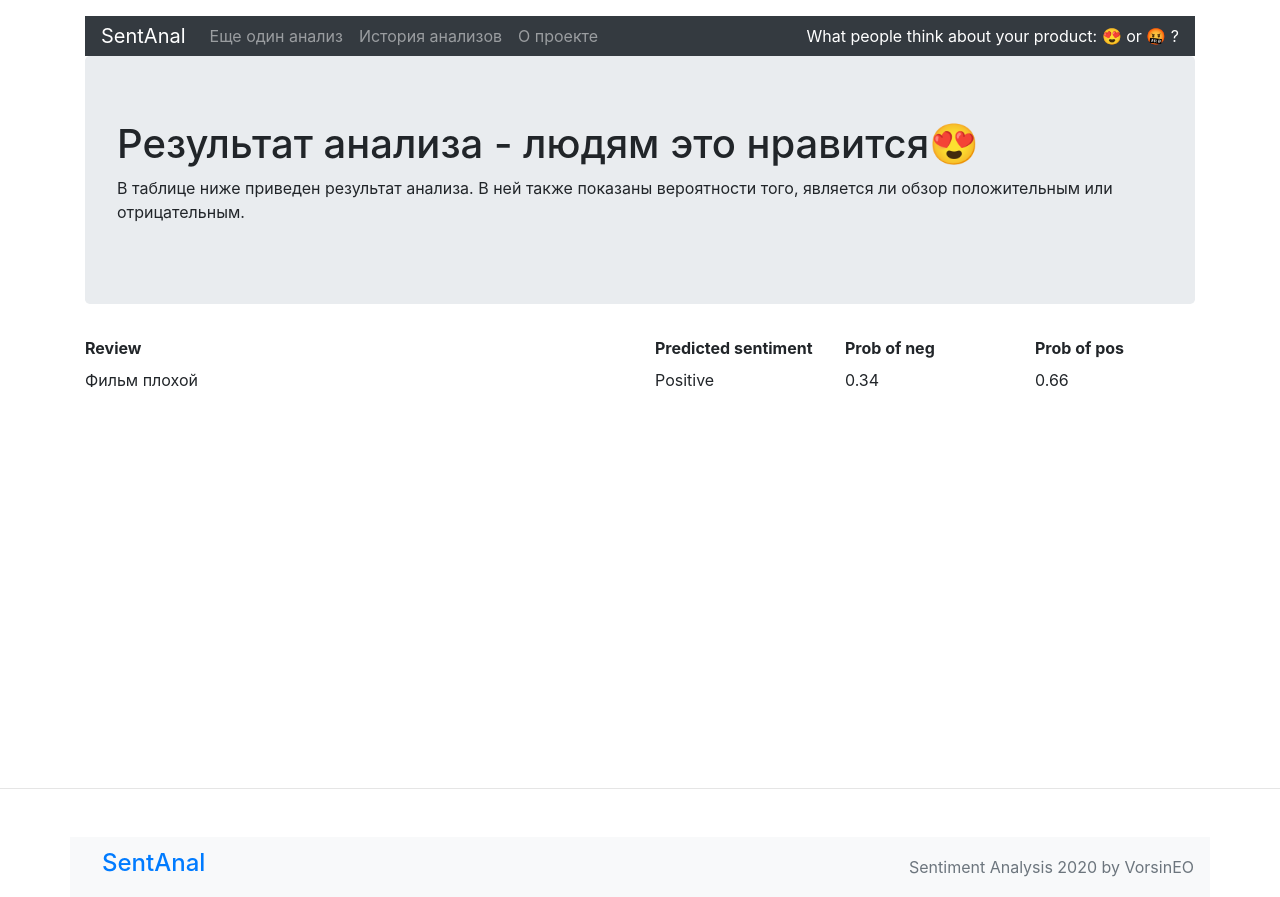
After one commit to VorsinEO/sentiment_anal_small_dataset, a Flask app: page /result_rus/1/ in a window 1280 px wide. The commit adds this page. Run offline with Flask 2, Linux system fonts and the light colour scheme; data comes from the database, SQL or seed files in the repository; both versions use the stored data as it was after the commit; parts of the project's set-up code (start-up, migrations or seed data) failed here and were passed over; some libraries are stand-ins or nearby versions.

Commit message:
add russian sentanal

```diff
--- a/forms.py
+++ b/forms.py
@@ -3,4 +3,4 @@ from wtforms import TextAreaField
 from wtforms.validators import DataRequired, Length
 
 class ReviewForm(FlaskForm):
-    review = TextAreaField("Review", validators=[DataRequired(), Length(max=600, message = "Enter up to 600 characters")])
+    review = TextAreaField("Review", validators=[DataRequired(), Length(max=2000, message = "Enter up to 2000 characters")])
--- /dev/null
+++ b/templates/header_ru.html
@@ -0,0 +1,18 @@
+<header class="container mt-3">
+
+    <nav class="navbar navbar-expand-lg navbar-dark bg-dark">
+      <a class="navbar-brand" href="/">SentAnal</a>
+      <button class="navbar-toggler" type="button" data-toggle="collapse" data-target="#navbarNavAltMarkup" aria-controls="navbarNavAltMarkup" aria-expanded="false" aria-label="Toggle navigation">
+        <span class="navbar-toggler-icon"></span>
+      </button>
+      <div class="collapse navbar-collapse" id="navbarNavAltMarkup">
+        <div class="navbar-nav">
+          <a class="nav-item nav-link {% if request.path=='/'%} active {% endif%}" href="/russian_anal/">Еще один анализ</a>
+          <a class="nav-item nav-link {% if request.path=='/previous_analysis/'%} active {% endif%}" href="/previous_analysis_rus/">История анализов</a>
+          <a class="nav-item nav-link {% if request.path=='/about/'%} active {% endif%}" href="/about/">О проекте</a>
+
+        </div>
+      </div>
+      <p class="my-2 text-white bg-dark "> What people think about your product:&nbsp;😍&nbsp;or&nbsp;🤬&nbsp;? </p>
+    </nav>
+  </header>
--- a/templates/main.html
+++ b/templates/main.html
@@ -6,7 +6,7 @@
   {% include 'header.html' %}
   <main class="container mt-3">
   {% include 'main_banner.html' %}
-  <form action="/" method="POST" >
+  <form action="/english_anal/" method="POST" >
     <!-- Чтобы валидацию WTF пройти вставляем внутри формы такое-->
       {{ form.csrf_token() }}
       <div class="form-label-group">
--- /dev/null
+++ b/templates/result_rus.html
@@ -0,0 +1,54 @@
+{% extends 'base.html' %}
+
+{% block container %}
+{% include 'header_ru.html' %}
+<main class="container">
+    <div class="jumbotron">
+        {% if res.sentiment == 1%}
+        <h1>Результат анализа - людям это нравится😍</h1>
+        {% else%}
+        <h1>Результат анализа - людям это не нравится 🤬</h1>
+        {% endif%}
+        <p>В таблице ниже приведен результат анализа. В ней также показаны вероятности того, является ли обзор положительным или отрицательным.</p>
+      </div>
+    <div class="row my-2">
+        <div class="col-6 font-weight-bold">Review</div>
+        <div class="col-2 font-weight-bold">Predicted sentiment</div>
+        <div class="col-2 font-weight-bold">Prob of neg</div>
+        <div class="col-2 font-weight-bold">Prob of pos</div>
+    </div>
+    <div class="row mb-5">
+        <div class="col-6">{{res.origin_text}} </div>
+        {% if res.sentiment == 1%}
+        <div class="col-2">Positive</div>
+        {% else%}
+        <div class="col-2">Negative</div>
+        {% endif%}
+        <div class="col-2">{{res.sentiment_proba_neg}}</div>
+        <div class="col-2">{{res.sentiment_proba_pos}}</div>
+    </div>
+
+    {% if not answer_exist%}
+    <div class="alert alert-info mt-5">
+        <strong>Info!</strong> Вы можете помочь нам улучшить качество, ответив на вопрос ниже.
+      </div>
+    <hr/>
+    <div class="row my-4 pl-3">
+        <h3>Вы согласны с анализом? Или нет?</h3>
+    </div>
+    <div class="row my-2 pl-3">
+        <a href="/answer_rus/{{res.id}}/1/" class="btn btn-success mr-4" role="button">True</a>
+        <a href="/answer_rus/{{res.id}}/0/" class="btn btn-danger ml-4" role="button">False</a>
+    </div>
+    {% endif%}
+
+    {% if show_thanks%}
+    <div class="mt-5"><hr/></div>
+    <div class="alert alert-success mt-5">
+        <strong>Success!</strong> Спасибо за вашу помощь в улучшении нашего проекта!
+      </div>
+
+    {% endif%}
+
+</main>
+{% endblock %}
--- a/views.py
+++ b/views.py
@@ -2,13 +2,15 @@ import pickle
 from flask import render_template, session, redirect, request
 
 from app import app, db
-from models import Review
+from models import Review, Review_rus
 from forms import ReviewForm
-from preprocess import preprocess_text
+from preprocess import preprocess_text, preprocess_text_rus
 
 #Загрузим модель и векторизацию
 vectorizer = pickle.load(open('bow_vectorizer.pickle','rb'))
 model = pickle.load(open('model.pickle','rb'))
+vectorizer_rus = pickle.load(open('bow_vectorizer_rus.pickle','rb'))
+model_rus = pickle.load(open('model_rus.pickle','rb'))
 
 #получить класс по тексту 0 - не понравилось, 1 - понравилось
 def get_sentiment(text):
@@ -30,9 +32,33 @@ def get_sentiment(text):
 
     return result
 
-#Главная страница
-@app.route('/',  methods=["GET", "POST"])
+#получить класс по тексту 0 - не понравилось, 1 - понравилось
+def get_sentiment_rus(text):
+    result = dict()
+    result['origin_text']=text
+
+    #получить вектор из предобработанного текста
+    proc_text = preprocess_text_rus(text)
+    result['proc_text']=proc_text
+
+    vector = vectorizer_rus.transform([proc_text])
+
+    sentiment = model_rus.predict(vector)
+    result['sentiment']=int(sentiment[0])
+
+    sentiment_proba = model_rus.predict_proba(vector)
+    result['sentiment_proba_neg']=sentiment_proba[0][0].round(2)
+    result['sentiment_proba_pos']=sentiment_proba[0][1].round(2)
+
+    return result
+# Главная страница выбора анализа
+@app.route('/')
 def home():
+    return render_template('index.html')
+
+# #Главная страница английского анализа
+@app.route('/english_anal/',  methods=["GET", "POST"])
+def english_anal():
 
     form = ReviewForm()
     if form.validate_on_submit() and (request.method == "POST"):
@@ -109,3 +135,79 @@ def get_previous():
 def get_about():
     my_dict={'Rus':'rus','Eng':'eng'}
     return render_template('about.html', my_dict=my_dict)
+
+#Главная для русского анализа
+@app.route('/russian_anal/',  methods=["GET", "POST"])
+def russian_anal():
+
+    form = ReviewForm()
+    if form.validate_on_submit() and (request.method == "POST"):
+        review = (form.review.data)
+        reviews = session.get('reviews', [])
+        reviews.append(review)
+        session['reviews'] = reviews
+
+        sent_an = get_sentiment_rus(review)
+        new_review = Review_rus(
+            origin_text=review,
+            sentiment=sent_an['sentiment'],
+            sentiment_proba_neg = sent_an['sentiment_proba_neg'],
+            sentiment_proba_pos = sent_an['sentiment_proba_pos'])
+        db.session.add(new_review)
+        db.session.commit()
+
+
+        return redirect(f'/result_rus/{new_review.id}/')
+
+    output = render_template('main_rus.html', form=form)
+    return output
+
+#Страница результата анализа на русском
+@app.route('/result_rus/<int:id>/')
+def get_result_rus(id):
+    db_review = db.session.query(Review_rus).get_or_404(id)
+
+    #просить ли валидировать ответ модели
+    answer_exist = False
+    if db_review.check_answer is not None:
+        answer_exist = True
+
+    #благодарить ли за валидацию или уже благодарили
+    show_thanks = False
+    review_thanks = session.get('review_thanks',[])
+    if answer_exist and len(review_thanks)>0:
+        _ = session['review_thanks'].pop()
+        show_thanks = True
+
+    output = render_template('result_rus.html',  res=db_review, answer_exist=answer_exist, show_thanks=show_thanks)
+    return output
+
+#ендпойнт обработки клика на фидбэк по результату для русского анализа
+@app.route('/answer_rus/<int:id>/<int:answer>/')
+def get_answer_rus(id, answer):
+    db_review = db.session.query(Review_rus).get_or_404(id)
+    db_review.check_answer = bool(answer)
+    db.session.commit()
+
+    review_thanks = session.get('review_thanks',[])
+    review_thanks.append('thanks')
+    session['review_thanks'] = review_thanks
+
+    return redirect(f'/result_rus/{id}/')
+
+@app.route('/previous_analysis_rus/')
+def get_previous_rus():
+    all_reviews = db.session.query(Review_rus).filter(Review_rus.check_answer!=None)
+    true_count = 0
+    count = 0
+    for rev in all_reviews:
+        if rev.check_answer == True:
+            true_count += 1
+        count += 1
+    if count == 0:
+        return 'No previous analysis in the database. Sorry'
+    accuracy = round((true_count/count),2)
+    results = all_reviews = db.session.query(Review_rus).filter(Review_rus.check_answer!=None).order_by(Review_rus.id.desc()).limit(5)
+
+    output = render_template('previous_rus.html', results=results, accuracy=accuracy)
+    return output
```
Also changed, not shown: models.py (+12 -1 lines), preprocess.py (+14 -0 lines), requirements.txt (+22 -3 lines), templates/about.html (+15 -14 lines), templates/header.html (+1 -14 lines), templates/header_index.html (added, +16 -0 lines), templates/index.html (added, +45 -0 lines), templates/main_banner_rus.html (added, +8 -0 lines), templates/main_rus.html (added, +22 -0 lines), templates/previous_rus.html (added, +35 -0 lines), reviews.db, static/England.png (added), static/Russia4.png (added), 2 other files.
